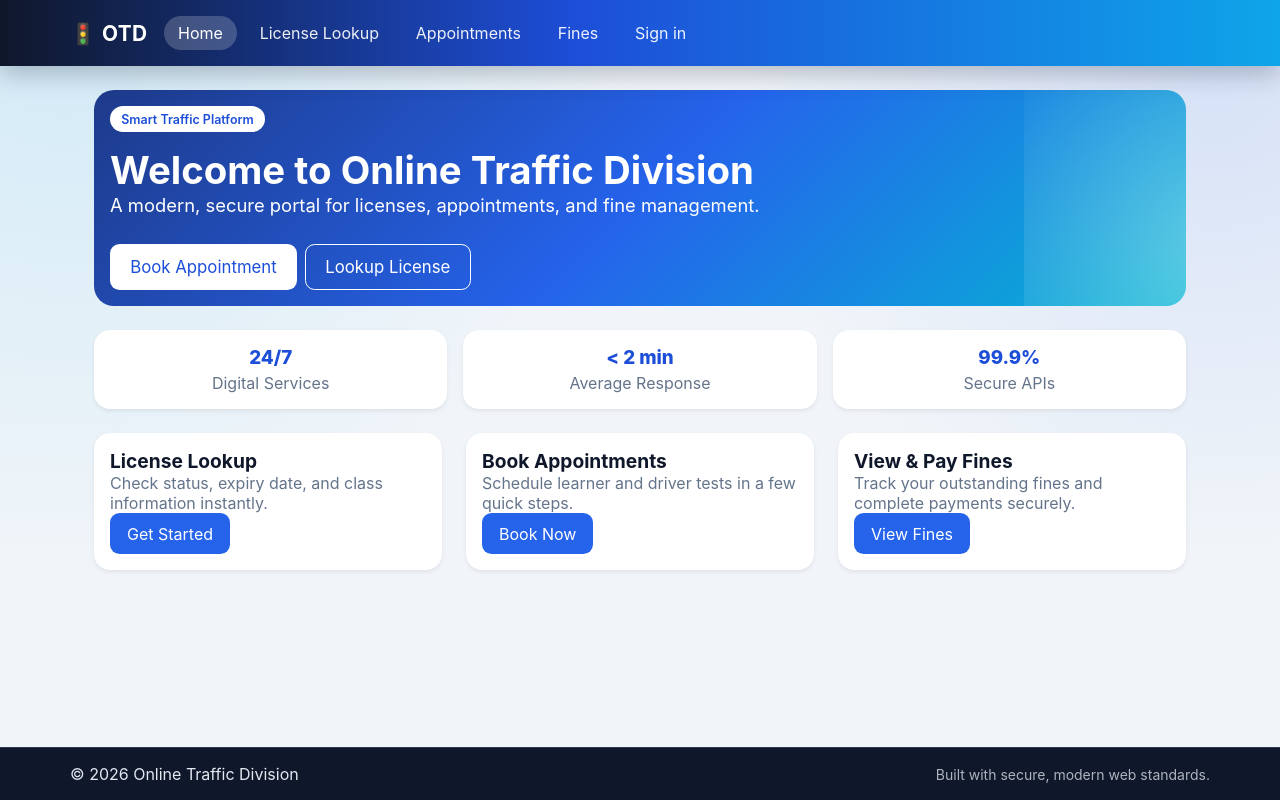
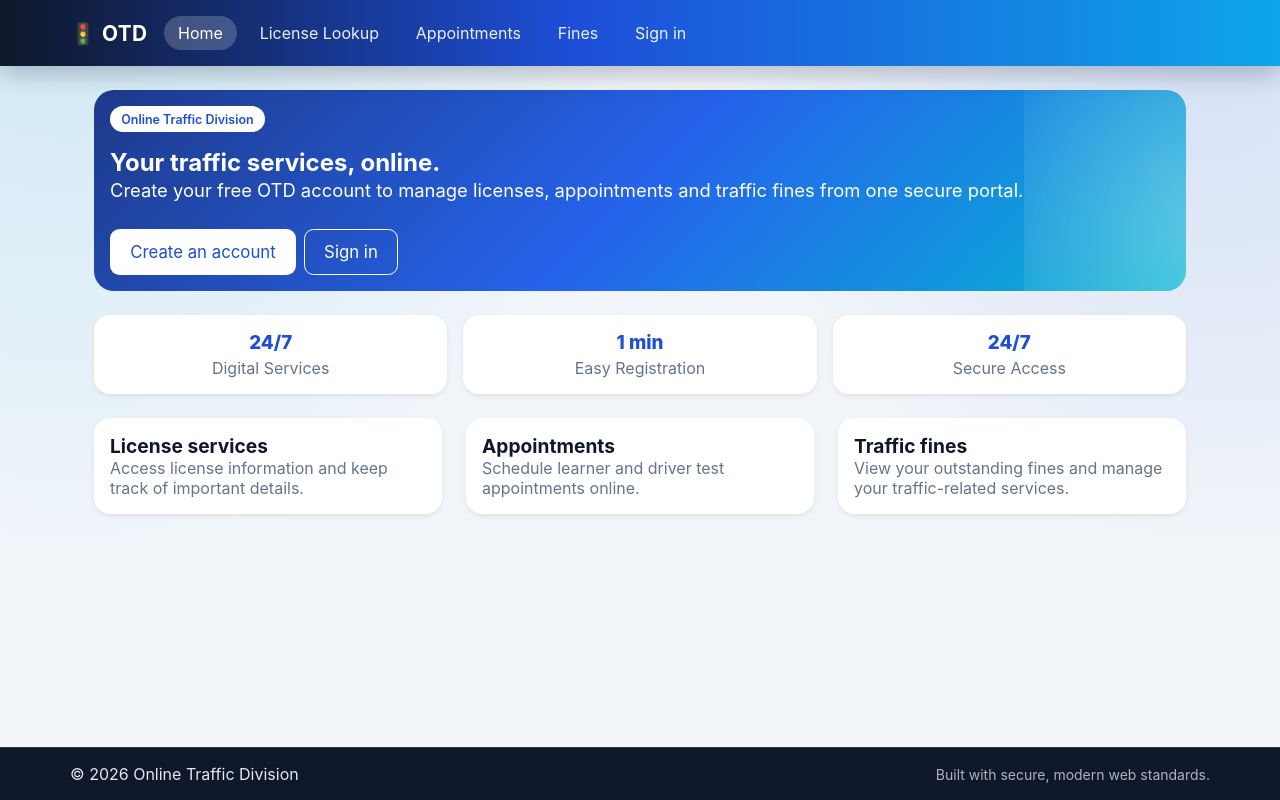
Before and after one commit to kgothalangLekitlane/OTD, a React (Vite) app in the folder frontend/: page / in a window 1280 px wide. Built offline with nearby package versions, Linux system fonts and the light colour scheme; no server answers.

Commit message:
feat: add registration landing page and account flow

```diff
--- a/frontend/src/pages/Home.jsx
+++ b/frontend/src/pages/Home.jsx
@@ -3,8 +3,8 @@ import './Home.css';
 
 const quickStats = [
   { label: 'Digital Services', value: '24/7' },
-  { label: 'Average Response', value: '< 2 min' },
-  { label: 'Secure APIs', value: '99.9%' }
+  { label: 'Easy Registration', value: '1 min' },
+  { label: 'Secure Access', value: '24/7' }
 ];
 
 function Home() {
@@ -12,12 +12,12 @@ function Home() {
     <div className="home">
       <section className="hero card border-0 text-white overflow-hidden">
         <div className="card-body p-4 p-md-5">
-          <span className="badge rounded-pill text-bg-light text-primary mb-3">Smart Traffic Platform</span>
-          <h1 className="display-5 fw-bold">Welcome to Online Traffic Division</h1>
-          <p className="lead mb-4">A modern, secure portal for licenses, appointments, and fine management.</p>
+          <span className="badge rounded-pill text-bg-light text-primary mb-3">Online Traffic Division</span>
+          <h1 className="display-4 fw-bold">Your traffic services, online.</h1>
+          <p className="lead mb-4">Create your free OTD account to manage licenses, appointments and traffic fines from one secure portal.</p>
           <div className="d-flex flex-wrap gap-2">
-            <Link to="/appointments" className="btn btn-light btn-lg">Book Appointment</Link>
-            <Link to="/license-lookup" className="btn btn-outline-light btn-lg">Lookup License</Link>
+            <Link to="/register" className="btn btn-light btn-lg px-4">Create an account</Link>
+            <Link to="/login" className="btn btn-outline-light btn-lg px-4">Sign in</Link>
           </div>
         </div>
         <div className="hero-glow" aria-hidden="true" />
@@ -38,29 +38,24 @@ function Home() {
         <div className="col-md-4">
           <div className="feature-card card h-100 border-0 shadow-sm">
             <div className="card-body p-4">
-              <h3 className="h4">License Lookup</h3>
-              <p className="text-muted">Check status, expiry date, and class information instantly.</p>
-              <Link to="/license-lookup" className="btn btn-primary">Get Started</Link>
+              <h3 className="h4">License services</h3>
+              <p className="text-muted">Access license information and keep track of important details.</p>
             </div>
           </div>
         </div>
-
         <div className="col-md-4">
           <div className="feature-card card h-100 border-0 shadow-sm">
             <div className="card-body p-4">
-              <h3 className="h4">Book Appointments</h3>
-              <p className="text-muted">Schedule learner and driver tests in a few quick steps.</p>
-              <Link to="/appointments" className="btn btn-primary">Book Now</Link>
+              <h3 className="h4">Appointments</h3>
+              <p className="text-muted">Schedule learner and driver test appointments online.</p>
             </div>
           </div>
         </div>
-
         <div className="col-md-4">
           <div className="feature-card card h-100 border-0 shadow-sm">
             <div className="card-body p-4">
-              <h3 className="h4">View & Pay Fines</h3>
-              <p className="text-muted">Track your outstanding fines and complete payments securely.</p>
-              <Link to="/fines" className="btn btn-primary">View Fines</Link>
+              <h3 className="h4">Traffic fines</h3>
+              <p className="text-muted">View your outstanding fines and manage your traffic-related services.</p>
             </div>
           </div>
         </div>
```
